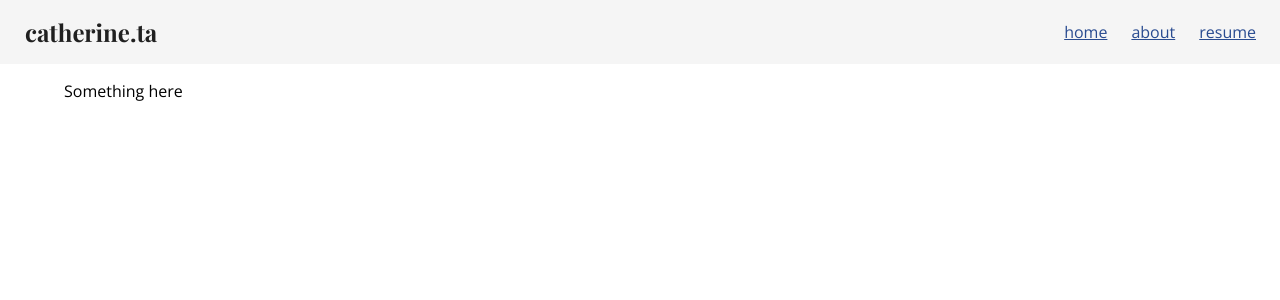
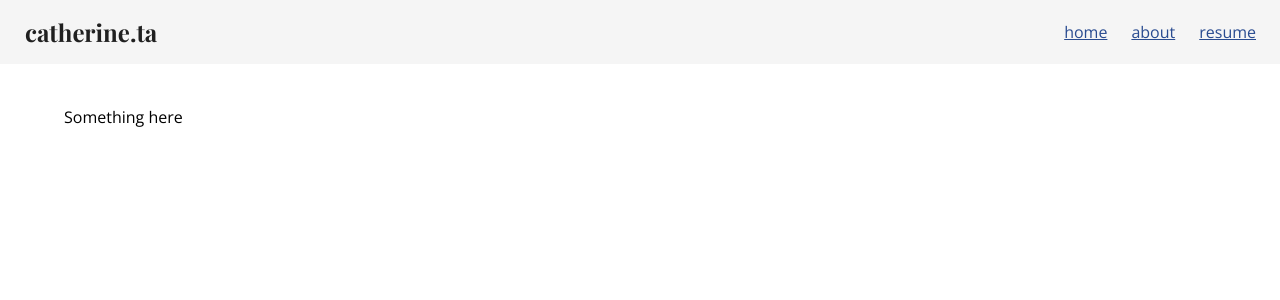
Before and after one commit to catherinexta/catherineta, a React (Create React App) app: page / in a window 1280 px wide. Shown: the top 300 px of the page. Built offline with nearby package versions, Linux system fonts and the light colour scheme; a web font is replaced by a local one.

Commit message:
add more top/bottom padding on main

```diff
--- a/src/App.css
+++ b/src/App.css
@@ -1,3 +1,3 @@
 main {
-  padding: 5%;
+  padding: 7% 5%;
 }
```
